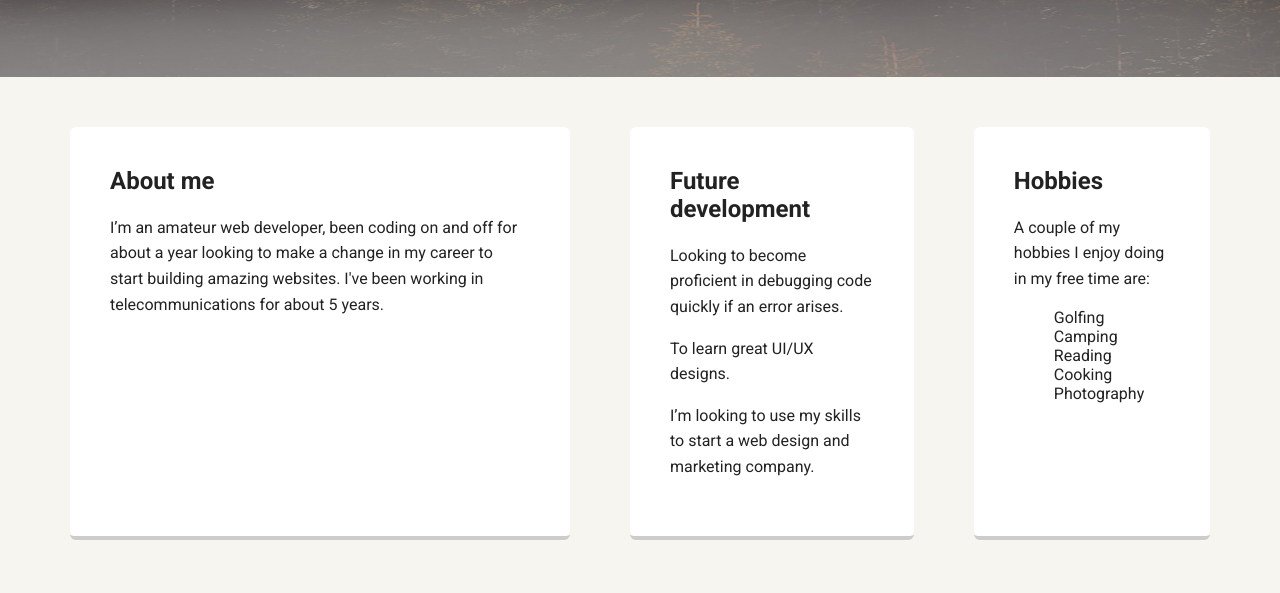
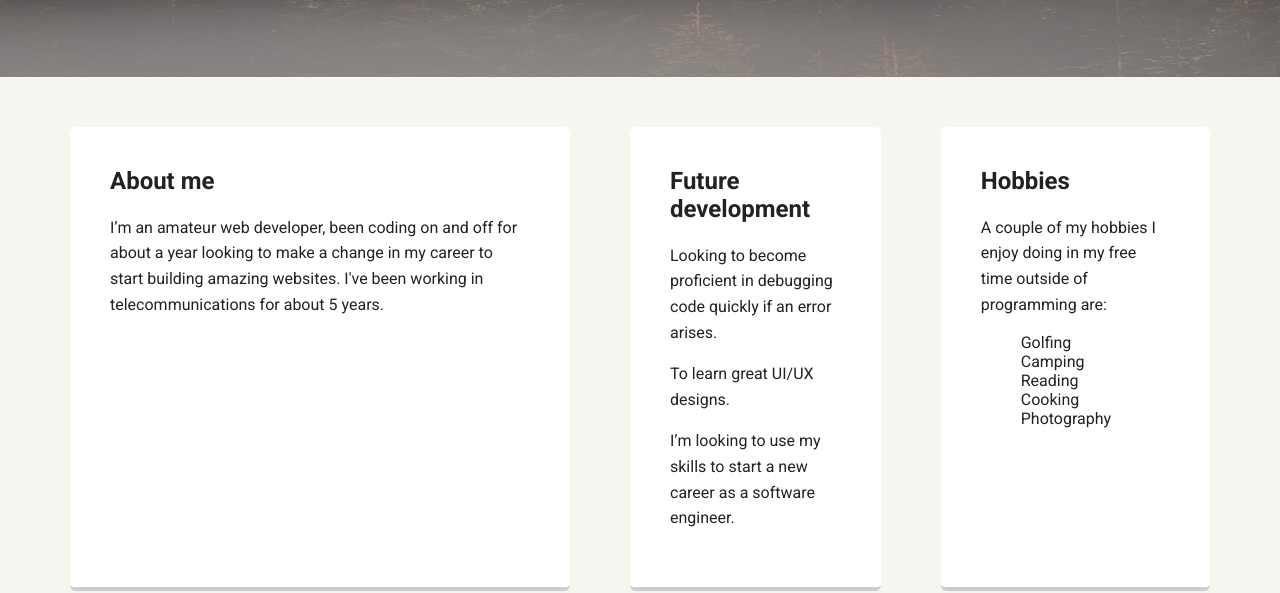
Before and after one commit to fivehourtv/techdegree-project-1, a plain HTML site: page index.html in a window 1280 px wide. Shown: the part 393-986 px from the top of the page. Drawn offline with Linux system fonts and the light colour scheme; a web font is replaced by a local one.

Commit message:
Update index.html
minor update change to hobbies and future

```diff
--- a/index.html
+++ b/index.html
@@ -32,12 +32,12 @@
         <h2>Future development</h2>
         <p>Looking to become proficient in debugging code quickly if an error arises.</p>
         <p>To learn great UI/UX designs.</p>
-        <p>I’m looking to use my skills to start a web design and marketing company.</p>
+        <p>I’m looking to use my skills to start a new career as a software engineer.</p>
       </div>
 
       <div class="card">
         <h2>Hobbies</h2>
-        <p>A couple of my hobbies I enjoy doing in my free time are:</p>
+        <p>A couple of my hobbies I enjoy doing in my free time outside of programming are:</p>
         <ul class="hobbies">
           <li>Golfing</li>
           <li>Camping</li>
```
